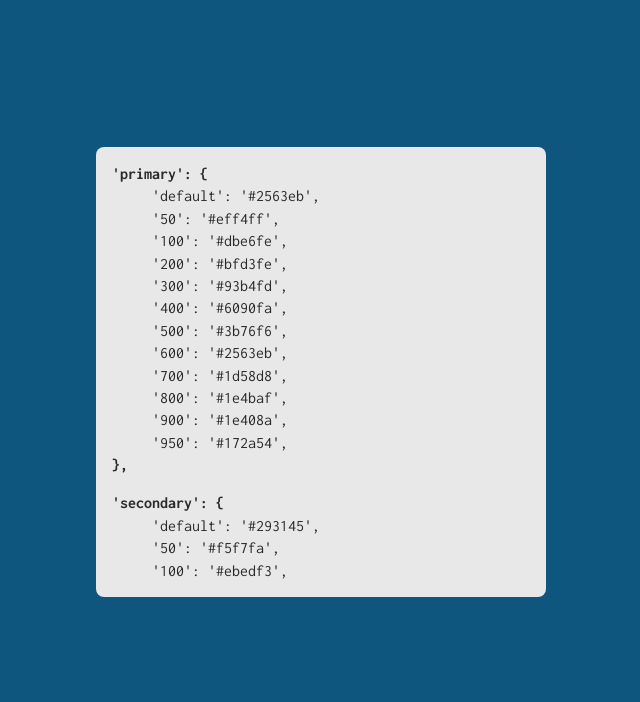
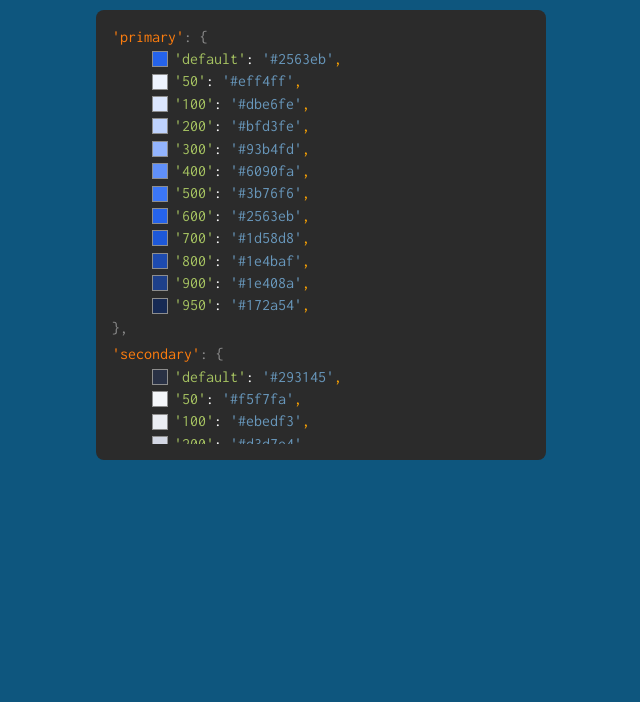
Before and after one commit to KeepGen/tailwind-config-colors-getter, a plain HTML site: page index.html in a window 1280 px wide. Shown: the part 98-800 px from the top of the page, without its empty margins (319-959 px from the left). Drawn offline with Linux system fonts and the light colour scheme.

Commit message:
Add the palette color preview, scroll-bar styles
- Add the palette color preview before of each color variant

- Add styles for scroll bar

- Add the title above the result area

```diff
--- a/index.html
+++ b/index.html
@@ -15,6 +15,7 @@
    <header class="header"></header>
 
    <main class="main">
+      <h1 class="result-area__title">Tailwind Color Palette Config:</h1>
       <div class="result-area">
          <div class="result-area__code"></div>
       </div>
--- a/main.js
+++ b/main.js
@@ -1,4 +1,5 @@
 import figmaConfig from './tailwind.config.js'
+
 console.log(`%c==ORIG [ File ]:`, 'color:#FFFFFF; border-radius:4px; background:#253031; padding:4px 8px;', figmaConfig)
 
 const finalObj = {}
@@ -6,13 +7,13 @@ const finalObj = {}
 const colors = figmaConfig.theme.colors
 console.log(`%c==ORIG [ Colors OBJ ]:`, 'color: #FFFFFF; border-radius:4px; background: #253031; padding: 4px 8px;', colors)
 
-Object.entries(colors).forEach(([name, color], i) => {
+Object.entries(colors).forEach(([name, color]) => {
    // 🟩DONE — 01. Разбить "NAME" по тире и получить массив значений
    const nameArr = name.split('-')
    // console.log(`%cResult ${nameArr.length}:`, 'color: #453643; border-radius:4px; background: #E3E3E3; padding: 4px 8px;', nameArr);
 
    // 🟩DONE — 02. Перезаписать в массив только те значения, которые НЕ используют "TAILWIND" и "BASE"
-   if(nameArr.includes('tailwind') || nameArr.includes('base')) {
+   if (nameArr.includes('tailwind') || nameArr.includes('base')) {
       return
    } else {
       nameArr.join()
@@ -21,8 +22,9 @@ Object.entries(colors).forEach(([name, color], i) => {
    // 🟩DONE — 03. Удалить из массива первое значение "мусорный" префикс (например "AAA")
    // 🟩DONE — 04. Удалить из массива значения где встречается "EXTRAS" и разделить "•"
    const clearResults = nameArr.filter(clearUnused)
+
    function clearUnused(el) {
-      if(el !== 'aaa' && el !== 'extras' && el !== '•') {
+      if (el !== 'aaa' && el !== 'extras' && el !== '•') {
          return el
       }
    }
@@ -32,15 +34,15 @@ Object.entries(colors).forEach(([name, color], i) => {
    // 🟩DONE — 07. Для остальных элементов – убрать вариант (например "500"), оставшиеся значения сконкатинировать в одно название через дефис
    // 🟩DONE — 08. Объеденённое значение сохранить как название нового объекта, в который надо добавить значения (например "имя": "HEX код")
    // 🟩DONE — 09. Если имя состоит из нескольких элементов (в массиве), их нужно объединить
-   if(clearResults[clearResults.length -1] === 'default') {
-      const lastElDefault = clearResults[clearResults.length -1]
-      const beforeDefault = clearResults[clearResults.length -2]
+   if (clearResults[clearResults.length - 1] === 'default') {
+      const lastElDefault = clearResults[clearResults.length - 1]
+      const beforeDefault = clearResults[clearResults.length - 2]
       clearResults.pop()
       clearResults.pop()
       mergeResult(clearResults.join("-"), lastElDefault, color)
       mergeResult(clearResults.join("-"), beforeDefault, color)
    } else {
-      const lastElDefault = clearResults[clearResults.length -1]
+      const lastElDefault = clearResults[clearResults.length - 1]
       clearResults.pop()
       mergeResult(clearResults.join("-"), lastElDefault, color)
    }
@@ -59,7 +61,7 @@ function mergeResult(objName, key, value) {
    // }
    // finalArray.push(finalObj)
 
-   if(!finalObj[objName]){
+   if (!finalObj[objName]) {
       console.log(`🟥 Palette "${objName.toUpperCase()}" doesn\'t exist, creating`)
       finalObj[objName] = {}
    }
@@ -83,17 +85,21 @@ function fillColorPalette() {
       paletteElTitle.classList.add('palette-title', `${paletteTitle}`)
       resultAreaCode.appendChild(paletteGroup)
       paletteGroup.appendChild(paletteElTitle)
-      paletteElTitle.innerText = `'${paletteTitle}': {`
+      paletteElTitle.innerHTML = `<span style="color: #fd7d0e">'${paletteTitle}'</span><span style="color: #8d8d8d">: {</span>`
 
       // 🟩DONE — Add each variant with HEX color
       Object.entries(variants).forEach(([name, color]) => {
          const paletteVariant = document.createElement('div')
          paletteVariant.classList.add('color-variant', `${paletteTitle}-${name}`)
          paletteGroup.appendChild(paletteVariant)
-         paletteVariant.innerHTML += `'${name}': '${color}',`
+         // 🟩DONE — Add to the HTML page variants, colors and color preview box with styles
+         paletteVariant.innerHTML +=
+            `<div class="color-variant__color-preview" style="background: ${color}"></div>
+            <div class="color-variant__value">'${name}'</div> :&nbsp;
+            <div class="color-variant__hex">'${color}'</div><div style="color: #FFA500">,</div>`
          paletteGroup.appendChild(paletteElClose)
          paletteElClose.classList.add('palette-closer', `${paletteTitle}`)
-         paletteElClose.innerText = `},`
+         paletteElClose.innerHTML = `<span style="color: #8d8d8d">},</span>`
       })
    })
 
@@ -101,7 +107,7 @@ function fillColorPalette() {
    const paletteGroups = document.querySelectorAll('.palette-group')
    paletteGroups.forEach(list => {
       let childEls = list.children
-      const defaultLastEl = childEls[childEls.length -2]
+      const defaultLastEl = childEls[childEls.length - 2]
       defaultLastEl.remove() // 🟩
       list.prepend(defaultLastEl) // 🟩
       childEls[1].insertAdjacentElement("afterend", childEls[0]);
--- a/style.css
+++ b/style.css
@@ -9,7 +9,7 @@ body {
    min-height: 100dvh;
    font-family: 'Inconsolata', monospace;
    font-size: 16px;
-   color: #2a2a2a;
+   color: #ffffff;
    overflow-x: hidden;
    background-color: #0e567e;
    margin: 0;
@@ -22,36 +22,79 @@ body {
 }
 
 .result-area {
-   position: absolute;
-   top: 50%;
-   left: 50%;
-   transform: translate(-50%, 50%);
    width: 450px;
    height: 450px;
-   background-color: #e8e8e8;
+   background-color: #2b2b2b;
    border-radius: 8px;
    padding: 16px 0 16px 16px;
+   margin: 20px auto;
    overflow: hidden;
+}
+
+.result-area__title {
+   font-family: Lato, sans-serif;
+   text-align: center;
 }
 
 .result-area__code {
    height: 100%;
+   margin-right: 8px;
    overflow-y: scroll;
 }
 
 .palette-group {
-   margin-bottom: 16px;
+   margin-bottom: 4px;
 }
 
 .palette-title, .palette-closer {
-   font-weight: 700;
+   color: #389ff4;
 }
 
 .color-variant {
+   display: flex;
+   align-items: center;
    padding-left: 40px;
 }
 
 .color-variant:hover {
-   background-color: #ffffdf;
+   background-color: #fffff225;
    border-radius: 4px;
 }
+
+.color-variant__value {
+   color: #a5c261;
+}
+
+.color-variant__hex {
+   color: #6897bb;
+}
+
+.color-variant__color-preview {
+   width: 16px;
+   height: 16px;
+   display: inline-block;
+   border: 1px solid #8d8d8d;
+   margin-right: 6px;
+}
+
+/*  */
+::-webkit-scrollbar {
+   width: 10px;
+}
+
+/* Track */
+::-webkit-scrollbar-track {
+   background: #818181;
+   border-radius: 4px;
+}
+
+/* Handle */
+::-webkit-scrollbar-thumb {
+   background: #626262;
+   border-radius: 4px;
+}
+
+/* Handle on hover */
+::-webkit-scrollbar-thumb:hover {
+   background: #396794;
+}
--- a/tailwind.config.js
+++ b/tailwind.config.js
@@ -4,7 +4,7 @@ export default {
       "./src/**/*.{vue,js,ts,jsx,tsx}",
    ],
    theme: {
-
+      'test': {},
       fontSize: {
          'aaa-9': '9px',
          'aaa-10': '10px',
```
Also changed, not shown: README.md.
